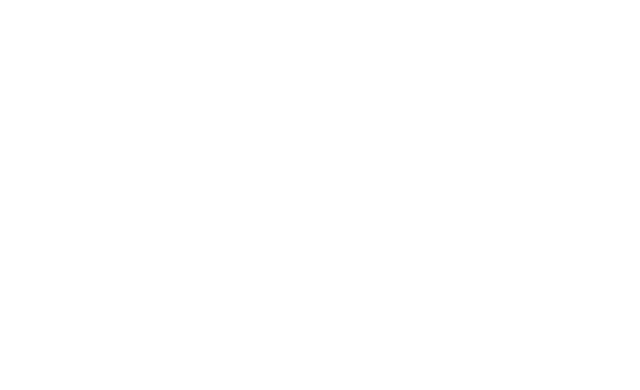
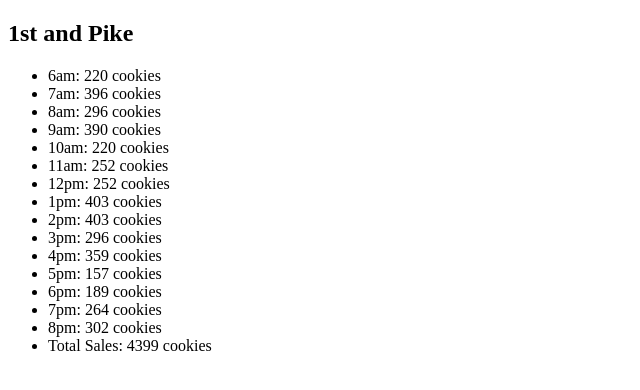
Before and after one commit to devonhackley/cookie-stand56, a plain HTML site: page index.html in a window 1280 px wide. Shown: the whole page, without its empty margins (0-640 px from the left). Drawn offline with Linux system fonts and the light colour scheme.

Commit message:
finished render method for cookie sales

```diff
--- a/index.html
+++ b/index.html
@@ -7,8 +7,10 @@
     <title>Lab 06: Salmon Cookies</title>
 </head>
 <body>
-        <main>
+        <main id="main-area">
+            <div>
 
+            </div>
         </main>
 
     <script type="text/javascript" src="./js/app.js"></script>
--- a/js/app.js
+++ b/js/app.js
@@ -23,7 +23,34 @@ const pike = {
     },
 
     renderSales: function() {
+        // calculate sales
+        this.calcCookiesSales();
 
+        //attaching store name
+        var h2 = document.createElement('h2');
+        h2.textContent = this.name;
+        var main = document.getElementById('main-area');
+        main.appendChild(h2);
+
+        //attaching li to list
+        var ul = document.createElement('ul');
+        hours.forEach((element, index) => {
+            var li = document.createElement('li');
+            li.textContent = element + ': ' + this.dailySales[index] + ' cookies';
+            ul.appendChild(li);
+        })
+
+        //attaching total sales to daily sales
+        var totalSales = 0;
+        this.dailySales.forEach((ele) => {
+            totalSales += ele;
+        })
+        var li = document.createElement('li');
+        li.textContent = 'Total Sales: ' + totalSales + ' cookies';
+        ul.appendChild(li);
+
+        //Append ul to the dom
+        main.appendChild(ul);
     }
 
 };
@@ -31,3 +58,6 @@ const airport = {};
 const center = {};
 const hill = {};
 const alki = {};
+
+// create pike store
+pike.renderSales();
```
